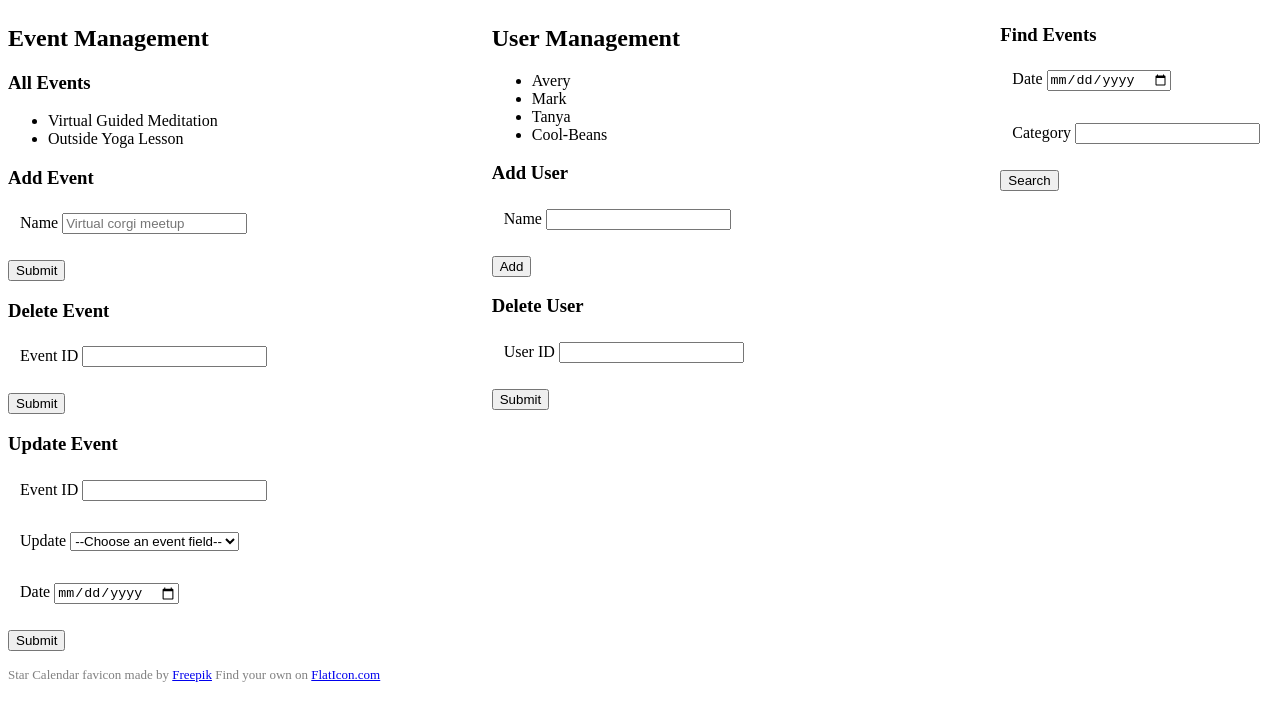
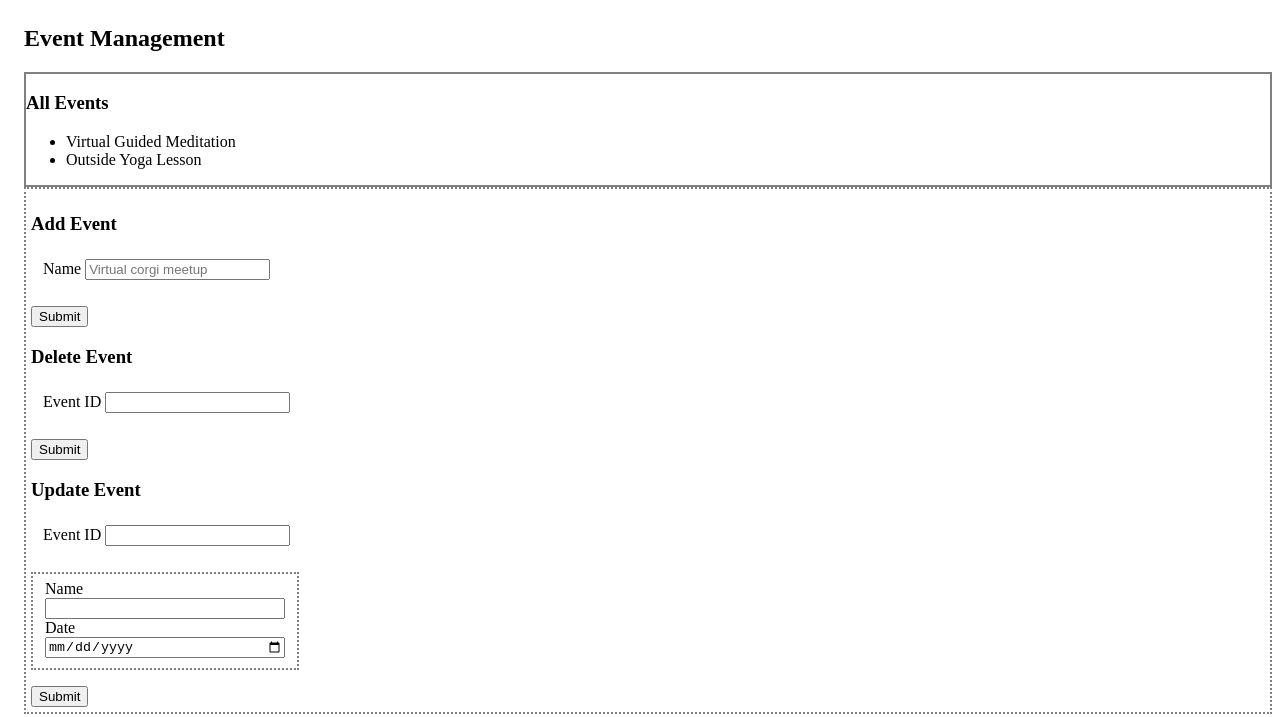
Before and after one commit to carbonsoda/eventonica-static, a plain HTML site: page index.html in a window 1280 px wide. Shown: the part 83-800 px from the top of the page. Drawn offline with Linux system fonts and the light colour scheme.

Commit message:
Change flex direction to columns and add temporary borders around event containers

```diff
--- a/index.html
+++ b/index.html
@@ -57,11 +57,9 @@
                     <fieldset>
                         <label>Event ID</label>
                         <input type="number" min="1" id="update-event" />
-                    </fieldset>
 
                     <!--Activates once event ID entered-->
-                    <fieldset>
-                        <label for="update-event-select">Update </label>
+                        <!-- <label for="update-event-select">Update </label>
                         <select id="update-event-select">
                             <option value="">--Choose an event field--</option>
                             <option value="name">Name</option>
@@ -70,15 +68,17 @@
                             <option value="location">Location</option>
                             <option value="category">Category</option>
                             <option value="details">Details</option>
-                        </select>
+                        </select> -->
                     </fieldset>
 
 
                     <fieldset id="update-fields">
                         <!--Populate fields based on what user selected-->
                         <!--Adding them for now -->
-                        <label for="date-update">Date</label>
-                        <input type="date" id="date-update" placeholder="YYYY-MM-DD" />
+                        <label for="name-update">Name</label>
+                        <input type="text" id="event-name-update" />
+                        <label for="event-date-update">Date</label>
+                        <input type="date" id="event-date-update" placeholder="YYYY-MM-DD" />
                     </fieldset>
 
                     <input type="submit" />
--- a/static/index.css
+++ b/static/index.css
@@ -14,11 +14,11 @@ header img {
     margin-right: 1em;
 }
 
-
 main {
     display: flex;
-    /* flex-direction:column; */
+    flex-direction: column;
     justify-content: space-between;
+    margin-left: 1em;
 }
 
 aside {
@@ -30,3 +30,19 @@ footer {
     font-size: small;
     color: gray;
 }
+
+.events-overview {
+    border: 2px gray solid;
+}
+
+.event-changes {
+    border: 2px gray dotted;
+    padding: 5px;
+}
+
+#update-fields {
+    border: 2px gray dotted;
+    display: flex;
+    flex-direction: column;
+    max-width: 15em;
+}
```
